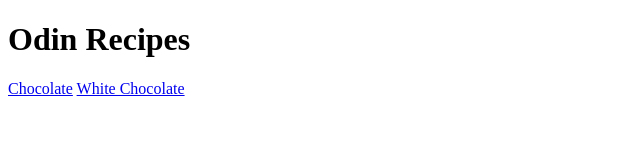
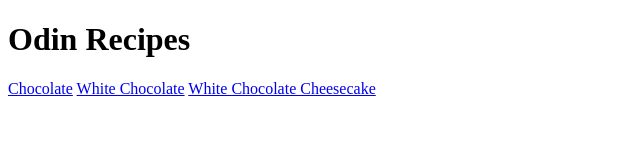
Before and after one commit to Surajit-Odinite/odin-recipes, a plain HTML site: page index.html in a window 1280 px wide. Shown: the whole page, without its empty margins (0-640 px from the left). Drawn offline with Linux system fonts and the light colour scheme.

Commit message:
Add link to White Chocolate Cheesecake recipe in index.html

```diff
--- a/index.html
+++ b/index.html
@@ -11,6 +11,7 @@
     <h1>Odin Recipes</h1>
     <a href="./recipes/chocolate.html">Chocolate</a>
     <a href="./recipes/whitechocolate.html">White Chocolate</a>
+    <a href="./recipes/whitechocolatecheesecake.html">White Chocolate Cheesecake</a>
 </body>
 
 </html>
```
